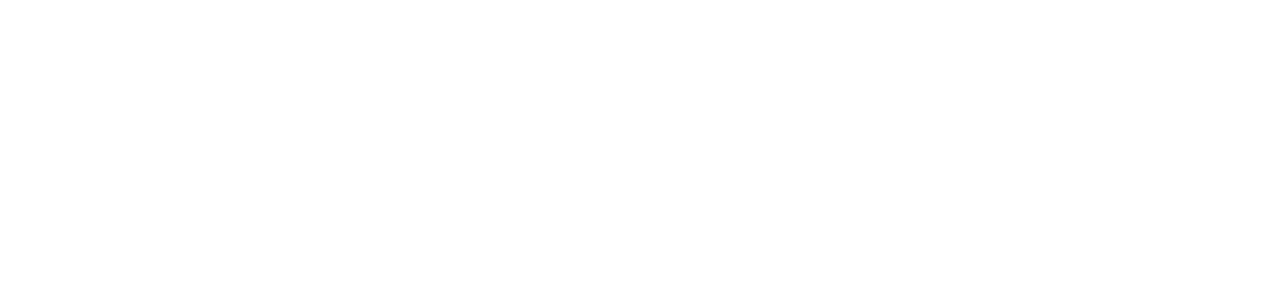
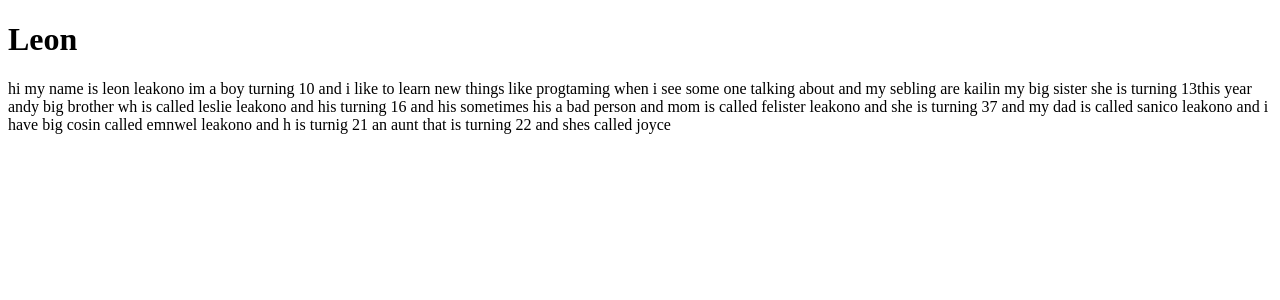
Before and after one commit to LEAKONO/routing-react, a React (Vite) app: page /about in a window 1280 px wide. Shown: the top 300 px of the page. Built offline with nearby package versions, Linux system fonts and the light colour scheme.

Commit message:
feat: add About page component

```diff
--- a/src/components/About.jsx
+++ b/src/components/About.jsx
@@ -3,7 +3,14 @@
 function About() {
   return (
     <div>
-
+      <h1>Leon</h1>
+      <p> hi my name is leon leakono im a boy turning 10 and i
+        like to learn new things like progtaming when i see some one talking
+        about and my sebling are kailin my big sister she is turning 13this year
+        andy big brother wh is called leslie leakono and his turning 16 and his sometimes his
+        a bad person and mom is called felister leakono and she is turning 37 and my dad is
+        called sanico leakono and i have  big cosin called emnwel leakono and h
+        is turnig 21 an aunt that is turning 22 and shes called joyce </p>
     </div>
   )
 }
--- a/src/components/Home.jsx
+++ b/src/components/Home.jsx
@@ -3,7 +3,7 @@
 function Home() {
   return (
     <div>
-
+      <h3>Welcome to my website</h3>
     </div>
   )
 }
--- a/src/components/Services.jsx
+++ b/src/components/Services.jsx
@@ -4,6 +4,7 @@
   return (
     <div>
 
+
     </div>
   )
 }
```
